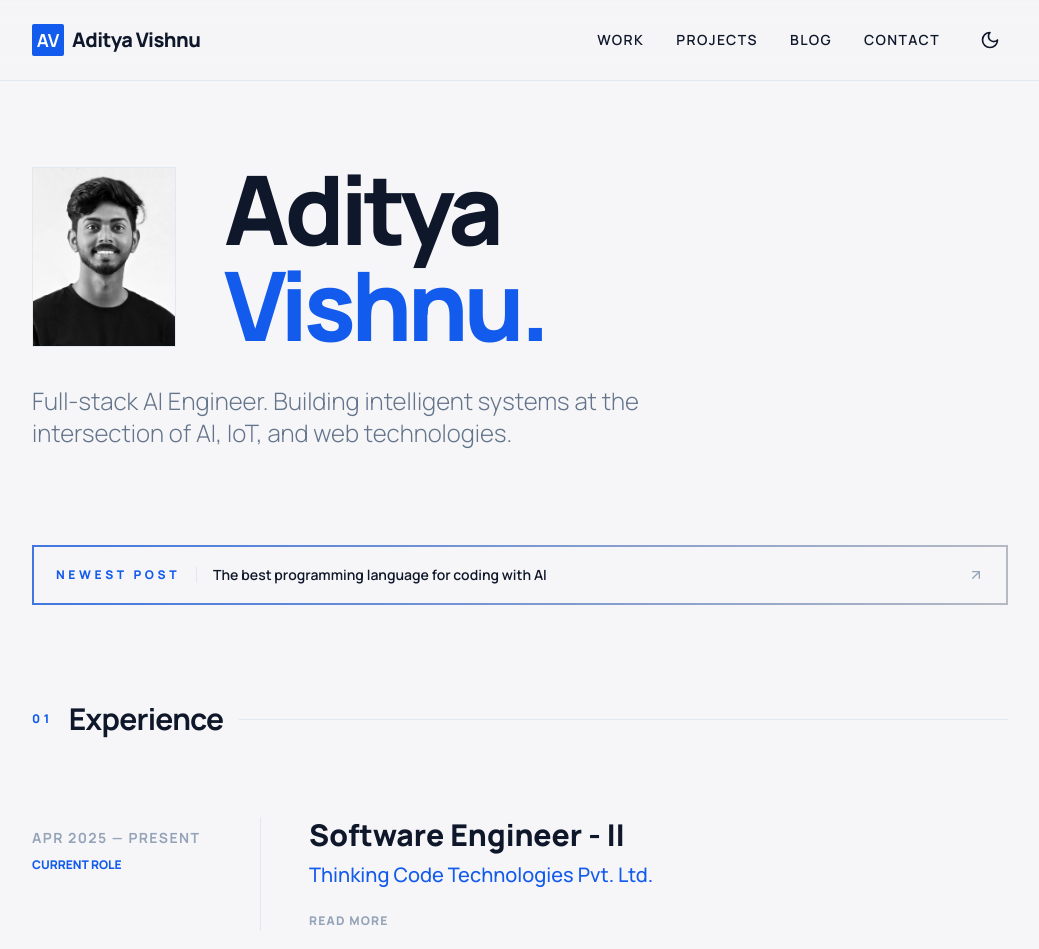
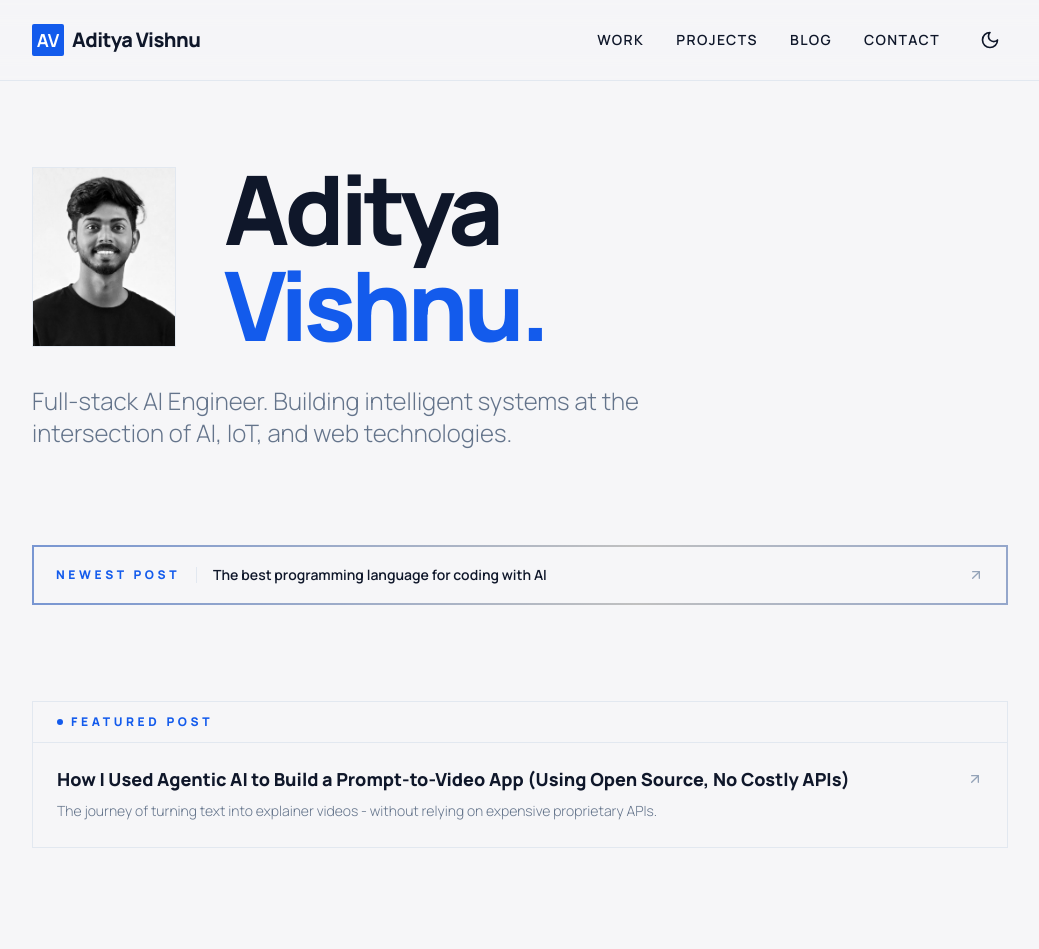
Before and after one commit to iamadityavishnu/iamadityavishnu.github.io, a Next.js app: page / in a window 1280 px wide. Shown: the top 949 px of the page, without its empty margins (120-1159 px from the left). Built offline with nearby package versions, Linux system fonts and the light colour scheme.

Commit message:
feat(home): add featured post card and writing section

```diff
--- a/src/pages/index.js
+++ b/src/pages/index.js
@@ -71,10 +71,10 @@ function ExperienceCard({ role }) {
 export async function getStaticProps() {
     const posts = getAllPosts();
     const latestPost = posts.length > 0 ? posts[0] : null;
-    return { props: { latestPost } };
+    return { props: { latestPost, posts } };
 }
 
-export default function Home({ latestPost }) {
+export default function Home({ latestPost, posts }) {
     const jsonLd = {
         "@context": "https://schema.org",
         "@type": "Person",
@@ -151,6 +151,30 @@ export default function Home({ latestPost }) {
                         </Link>
                     </div>
                 )}
+
+                {/* Featured Post */}
+                <div className="mb-24">
+                    <Link
+                        href="/blog/prompt-to-video-generator"
+                        className="group block border border-slate-200 dark:border-slate-800 hover:border-primary dark:hover:border-primary transition-colors duration-200"
+                    >
+                        <div className="px-6 py-3 border-b border-slate-200 dark:border-slate-800 flex items-center gap-2">
+                            <span className="w-1.5 h-1.5 rounded-full bg-primary" />
+                            <span className="text-xs font-black uppercase tracking-[0.3em] text-primary">Featured Post</span>
+                        </div>
+                        <div className="p-6 flex items-start justify-between gap-6">
+                            <div className="min-w-0">
+                                <h3 className="text-lg font-extrabold mb-2 group-hover:text-primary transition-colors leading-snug">
+                                    How I Used Agentic AI to Build a Prompt-to-Video App (Using Open Source, No Costly APIs)
+                                </h3>
+                                <p className="text-sm text-slate-500 dark:text-slate-400 font-light leading-relaxed">
+                                    The journey of turning text into explainer videos - without relying on expensive proprietary APIs.
+                                </p>
+                            </div>
+                            <ArrowUpRight className="h-4 w-4 shrink-0 text-slate-400 group-hover:text-primary transition-colors mt-1" />
+                        </div>
+                    </Link>
+                </div>
 
                 {/* Experience Section */}
                 <section id="work" className="mb-32 scroll-mt-24">
@@ -313,6 +337,49 @@ export default function Home({ latestPost }) {
                     </div>
                 </section>
 
+                {/* Blog Section */}
+                {posts.length > 0 && (
+                    <section className="mb-32">
+                        <div className="flex items-center gap-4 mb-16">
+                            <span className="text-xs font-black uppercase tracking-[0.3em] text-primary">
+                                05
+                            </span>
+                            <h2 className="text-3xl font-bold tracking-tight">
+                                Writing
+                            </h2>
+                            <div className="h-px flex-grow bg-slate-200 dark:bg-slate-800"></div>
+                            <Link
+                                href="/blog"
+                                className="text-xs font-black uppercase tracking-widest text-slate-400 hover:text-primary transition-colors shrink-0"
+                            >
+                                All posts
+                            </Link>
+                        </div>
+
+                        <div className="space-y-px bg-slate-200 dark:bg-slate-800 border border-slate-200 dark:border-slate-800">
+                            {posts.map((post) => (
+                                <Link
+                                    key={post.slug}
+                                    href={`/blog/${post.slug}`}
+                                    className="group flex items-start justify-between gap-6 bg-background-light dark:bg-background-dark p-6"
+                                >
+                                    <div className="min-w-0">
+                                        <h3 className="text-base font-extrabold mb-1 group-hover:text-primary transition-colors">
+                                            {post.title}
+                                        </h3>
+                                        <p className="text-sm text-slate-500 dark:text-slate-400 font-light leading-relaxed">
+                                            {post.excerpt}
+                                        </p>
+                                    </div>
+                                    <span className="shrink-0 text-xs font-bold uppercase tracking-widest text-slate-400 pt-0.5">
+                                        {new Date(post.date).toLocaleDateString("en-US", { year: "numeric", month: "short" })}
+                                    </span>
+                                </Link>
+                            ))}
+                        </div>
+                    </section>
+                )}
+
                 {/* Contact CTA */}
                 <section
                     id="contact"
```
